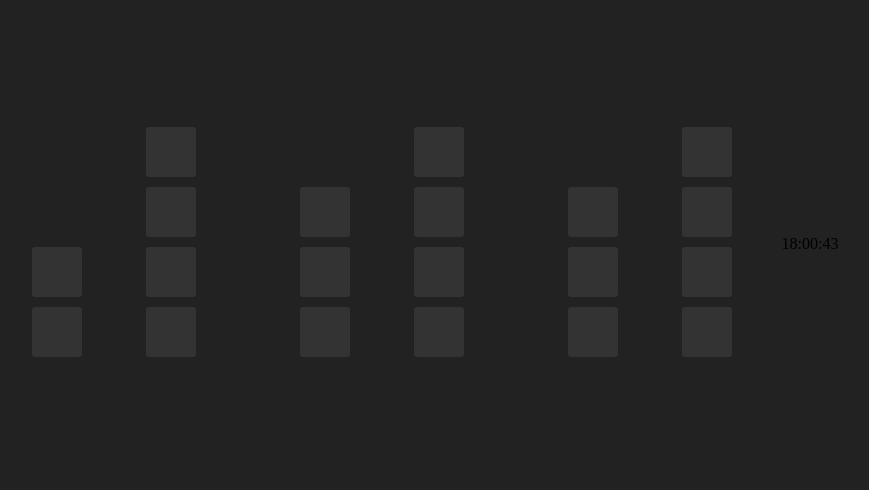
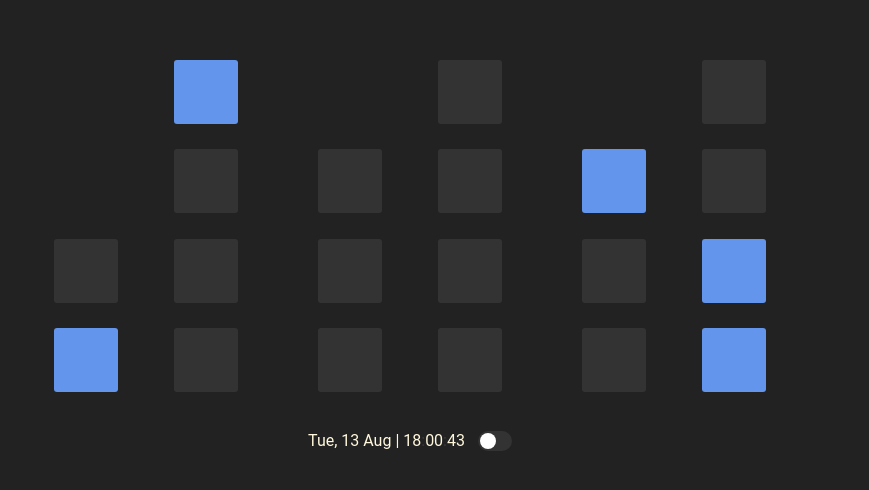
Before and after one commit to nazarja/binary-clock, a website with bundled scripts: page index.html in a window 1280 px wide. Shown: the part 164-654 px from the top of the page, without its empty margins (230-1099 px from the left). Built offline with nearby package versions, Linux system fonts and the light colour scheme.

Commit message:
mini application complete

```diff
--- a/index.html
+++ b/index.html
@@ -1,13 +1,15 @@
 <!DOCTYPE html>
 <html lang="en">
+
 <head>
     <meta charset="UTF-8">
     <meta name="viewport" content="width=device-width, initial-scale=1.0">
-    <link rel="stylesheet" type="text/css" href="./index.css">
+    <link rel="stylesheet" type="text/css" href="./dist/assets/css/index.css">
     <title>Binary Clock</title>
 </head>
+
 <body>
-    <div id="clock">
+    <div id="binary-clock">
         <div id="hours" class="section">
             <div class="column">
                 <div class="cell"></div>
@@ -47,7 +49,15 @@
             </div>
         </div>
     </div>
-    <div id="digital-time"></div>
-    <script src="./index.js"></script>
+    <div id="text-content">
+        <div id="digital-time"></div>
+        <div id="am-pm"></div>
+        <label class="switch" title="12 | 24 hr">
+            <input id="am-pm-toggler" type="checkbox" />
+            <span class="slider round"></span>
+        </label>
+    </div>
+    <script src="./dist/assets/js/index.js"></script>
 </body>
+
 </html>
--- a/index.js
+++ /dev/null
@@ -1,36 +0,0 @@
-const digits = [
-    '0000',
-    '1000',
-    '0100',
-    '1100',
-    '0010',
-    '1010',
-    '0110',
-    '1110',
-    '0001',
-    '1001',
-]
-
-const timeNodes = [[],[],[]];
-
-function padNumber(number) {
-    return number.toString().length === 1 ? `0${number}` : number;
-}
-
-function getTime() {
-    const now = new Date()
-    const hours = now.getHours()
-    const minutes = now.getMinutes()
-    const seconds = now.getSeconds()
-    timeNodes[0] = [];
-    timeNodes[1] = [];
-    timeNodes[2] = [];
-    return {
-        time: `${padNumber(hours)}:${padNumber(minutes)}:${padNumber(seconds)}`,
-    }
-}
-
-setInterval(() => {
-    const time = getTime();
-    document.querySelector('#digital-time').textContent  = time.time;
-}, 1000)
--- /dev/null
+++ b/src/assets/scss/index.scss
@@ -0,0 +1,128 @@
+$background-color: #222;
+$foreground-color: #333;
+$accent-color: cornflowerblue;
+$text-color: cornsilk;
+$font-family: Roboto, Ubuntu, 'Open Sans', 'Helvetica Neue', sans-serif;
+
+body {
+    background-color: $background-color;
+    min-height: 100vh;
+    display: flex;
+    flex-direction: column;
+    justify-content: center;
+    align-items: center;
+    margin: 0;
+    padding: 0;
+}
+
+#binary-clock {
+    width: 90vw;
+    max-width: 1200px;
+    text-align: center;
+
+    .section {
+        display: inline-block;
+        margin: 1vw;
+
+        .column {
+            margin: 1vw;
+            display: inline-flex;
+            flex-direction: column-reverse;
+            vertical-align: bottom;
+
+            .cell {
+                height: 5vw;
+                width: 5vw;
+                margin: 1vw;
+                display: block;
+                background-color: $foreground-color;
+                border-radius: 3px;
+            }
+
+            .cell.active {
+                background-color: $accent-color;
+            }
+        }
+    }
+}
+
+#text-content {
+    color: $text-color;
+    font-family: $font-family;
+
+    #digital-time,
+    #am-pm {
+        display: inline-block
+    }
+
+    @keyframes blink {
+        from {
+          opacity: 1;
+        }
+
+        to {
+          opacity: 0;
+        }
+      }
+
+      .colons {
+        animation: blink 1s infinite;
+      }
+}
+
+.switch {
+    position: relative;
+    display: inline-block;
+    width: 34px;
+    height: 20px;
+    margin-left: 5px;
+
+    input {
+        opacity: 0;
+        width: 0;
+        height: 0;
+
+        &:checked+.slider {
+            background-color: $accent-color;
+        }
+
+        &:checked+.slider::before {
+            -webkit-transform: translateX(12px);
+            -ms-transform: translateX(12px);
+            transform: translateX(12px);
+        }
+
+    }
+
+    .slider {
+        position: absolute;
+        cursor: pointer;
+        top: 0;
+        left: 0;
+        right: 0;
+        bottom: 0;
+        background-color: $foreground-color;
+        -webkit-transition: .4s;
+        transition: .4s;
+
+        &::before {
+            position: absolute;
+            content: "";
+            height: 16px;
+            width: 16px;
+            left: 2px;
+            bottom: 2px;
+            background-color: white;
+            -webkit-transition: .4s;
+            transition: .4s;
+        }
+    }
+
+    .slider.round {
+        border-radius: 34px;
+
+        &::before {
+            border-radius: 50%;
+        }
+    }
+}
--- /dev/null
+++ b/src/assets/ts/index.ts
@@ -0,0 +1,121 @@
+
+interface TimeData {
+    hours: string[];
+    minutes: string[];
+    seconds: string[];
+    digitalTime: string;
+};
+
+interface TimeUnits {
+    hours: string[];
+    minutes: string[];
+    seconds: string[];
+};
+
+const binaryDigits: string[] = [
+    '0000', '1000',
+    '0100', '1100',
+    '0010', '1010',
+    '0110', '1110',
+    '0001', '1001',
+];
+
+function query(q: string): HTMLElement | null {
+    return document.querySelector(q);
+}
+
+function queryAll(q: string, parent?: HTMLElement): NodeListOf<HTMLElement> {
+    return parent
+        ? parent.querySelectorAll(q)
+        : document.querySelectorAll(q);
+};
+
+function getAmPmLocalStorage(): boolean {
+    const isAmPm: string | null = localStorage.getItem('isAmPm');
+    if (isAmPm === null) return false
+    else return JSON.parse(isAmPm);
+};
+
+function setAmPmListener(): void {
+    const toggler: HTMLInputElement | null = query('#am-pm-toggler') as HTMLInputElement;
+
+    if (toggler !== null) {
+        toggler.checked = getAmPmLocalStorage();
+        toggler.addEventListener('change', () => {
+            const isChecked: boolean = toggler.checked;
+            localStorage.setItem('isAmPm', isChecked.toString());
+        });
+    }
+};
+
+function setAmPmLocalStorage(): void {
+    if (localStorage.getItem('isAmPm') === null)
+        localStorage.setItem('isAmPm', 'false');
+};
+
+function padNumber(num: number): string {
+    return num.toString().length === 1 ? `0${num}` : `${num}`;
+}
+
+function splitNumber(number: string): string[] {
+    return number.toString().split('');
+};
+
+function getTime(): TimeData {
+    const now: Date = new Date();
+
+    const isAmPm: boolean = getAmPmLocalStorage();
+    const amOrPm: string = now.getHours() < 12 ? 'am' : 'pm';
+
+    const hours: string = isAmPm ? padNumber(now.getHours() % 12) : padNumber(now.getHours());
+    const minutes: string = padNumber(now.getMinutes());
+    const seconds: string = padNumber(now.getSeconds());
+    const colons: string = '<span class="colons">:</span>';
+
+    return {
+        hours: splitNumber(hours),
+        minutes: splitNumber(minutes),
+        seconds: splitNumber(seconds),
+        digitalTime: `${hours}${colons}${minutes}${colons}${seconds} ${isAmPm ? amOrPm : ''}`,
+    }
+};
+
+function setTime({ hours, minutes, seconds }: TimeUnits): void {
+    const data: string[][] = [hours, minutes, seconds];
+
+    data.forEach((unit: string[], index: number) => {
+        const section: HTMLElement = queryAll('.section')[index];
+
+        unit.forEach((digit, index) => {
+            const sectionIndex: number = parseInt(digit);
+            const node: string = binaryDigits[sectionIndex];
+            const column: HTMLElement = queryAll('.column', section)[index];
+            const cells: NodeListOf<HTMLElement> = queryAll('.cell', column);
+
+            for (let i = 0; i < cells.length; i++) {
+                if (node[i] === '1')
+                    cells[i].classList.add('active');
+                else
+                    cells[i].classList.remove('active');
+            }
+        });
+    });
+};
+
+function setDigitalTime({ digitalTime }: { digitalTime: string }): void {
+    const dateTimeElement: HTMLElement | null = query('#digital-time');
+    const date: string[] = new Date().toString().split(' ');
+
+    if (dateTimeElement !== null)
+        dateTimeElement.innerHTML = `${date[0]}, ${date[2]} ${date[1]} | ${digitalTime}`;
+};
+
+((): void => {
+    setAmPmLocalStorage();
+    setAmPmListener();
+    setInterval(() => {
+        const data: TimeData = getTime();
+        setTime(data);
+        setDigitalTime(data);
+    }, 1000)
+})();
```
Also changed, not shown: package.json (added, +17 -0 lines), tsconfig.json (added, +13 -0 lines), 2024-08-13_09-42.png (deleted), dist/assets/css/index.css (added), dist/assets/js/index.js (added), index.css (deleted), 1 other file.
